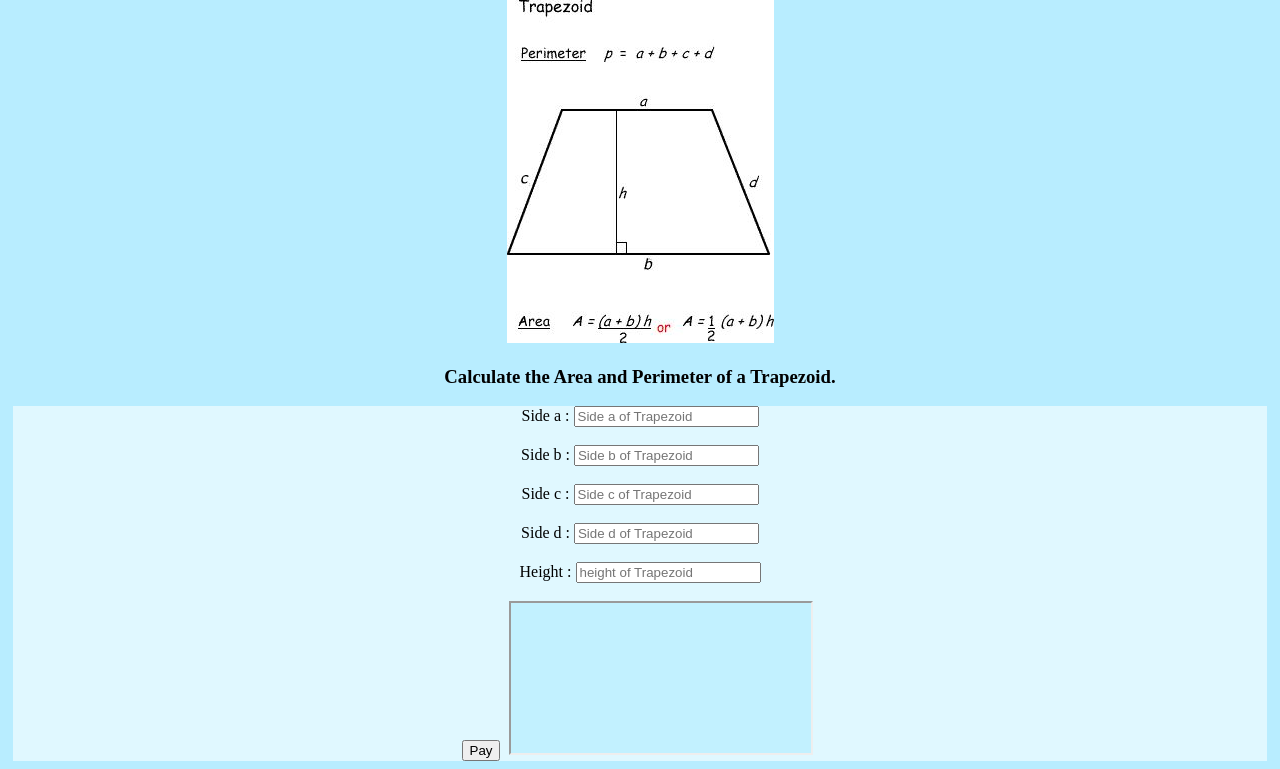
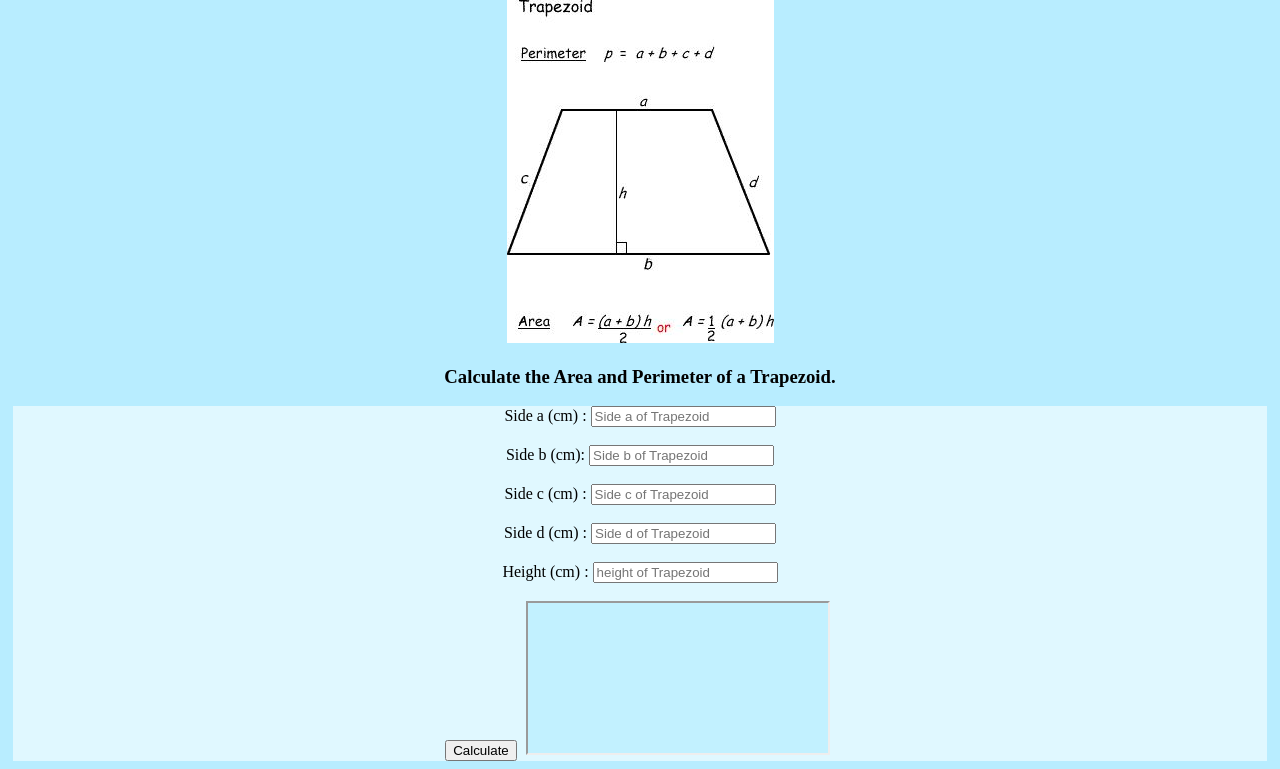
Before and after one commit to ICS20-Programming-StellaS/Assign-02-PHP-Calculations, a PHP site: page / in a window 1280 px wide. Shown: the part 161-930 px from the top of the page. Run offline with PHP 8.4, Linux system fonts and the light colour scheme.

Commit message:
added cm

```diff
--- a/index.php
+++ b/index.php
@@ -36,22 +36,22 @@
 
     <!-- Values for calculating area and perimeter of trapezoid-->
     <form action="./results.php" method="post" target="results">
-      <label for=SideA">Side a :</label>
+      <label for=SideA">Side a (cm) :</label>
       <input type="number"  name="sideA" id="sideA" placeholder="Side a of Trapezoid" name="sideA"><br><br>
 
-            <label for=SideB">Side b :</label>
+            <label for=SideB">Side b (cm):</label>
       <input type="number"  name="sideB" id="sideB" placeholder="Side b of Trapezoid" name="sideB"><br><br>
 
-            <label for=SideC">Side c :</label>
+            <label for=SideC">Side c (cm) :</label>
       <input type="number"  name="sideC" id="sideC" placeholder="Side c of Trapezoid" name="sideC"><br><br>
 
-            <label for=SideD">Side d :</label>
+            <label for=SideD">Side d (cm) :</label>
       <input type="number"  name="sideD" id="sideD" placeholder="Side d of Trapezoid" name="sideD"><br><br>
 
-            <label for=Height">Height :</label>
+            <label for=Height">Height (cm) :</label>
       <input type="number"  name="height" id="height" placeholder="height of Trapezoid" name="height"><br><br>
 
-      <input type="submit" value="Pay">
+      <input type="submit" value="Calculate">
     <!-- iframe for the results to show on the web page. -->
       <iframe id="results" name="results">
       </iframe>
```
